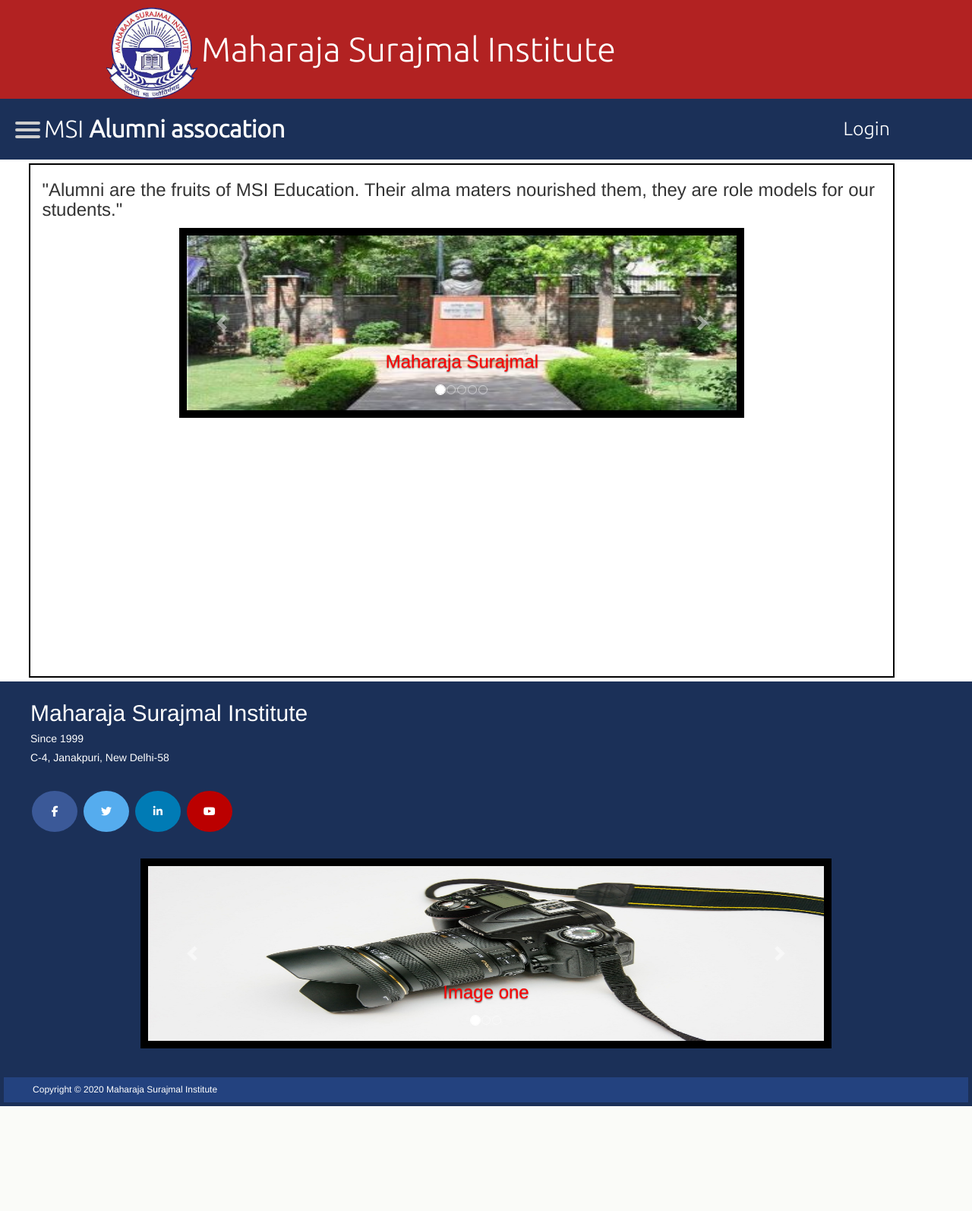
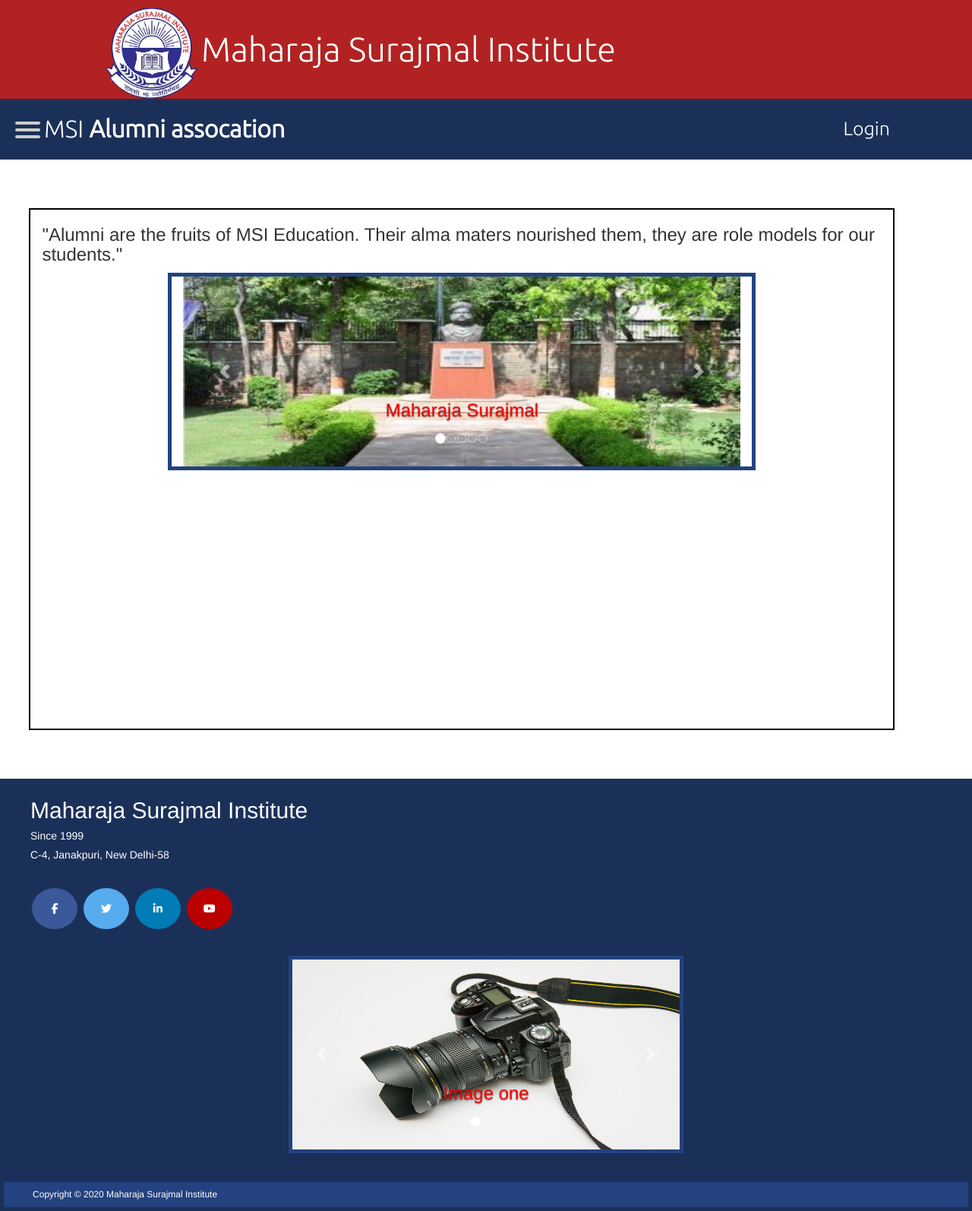
Before and after one commit to Megha2k/MSI-Alumni, a Django app: page / in a window 1280 px wide. Shown: the whole page at 76% size. Before the commit the page ends 1456 px from the top, so only its background shows below. Run offline with Django 3.2, Linux system fonts and the light colour scheme; some libraries are stand-ins or nearby versions.

Commit message:
minor corrections & additions

```diff
--- a/alumni_portal/static/js/base.js
+++ b/alumni_portal/static/js/base.js
@@ -15,16 +15,3 @@
     }
   }
 }
-
-/* Script for placement dropdown */
-function myPlacement() {
-  document.getElementById("myPlacement").classList.toggle("p-show");
-}
-window.onclick = function(e) {
-  if (!e.target.matches('.drpbtn-placement')) {
-  var placement = document.getElementById("myPlacement");
-    if (placement.classList.contains('p-show')) {
-      placement.classList.remove('p-show');
-    }
-  }
-}
--- a/alumni_portal/templates/alumni_app/base.html
+++ b/alumni_portal/templates/alumni_app/base.html
@@ -65,13 +65,13 @@
 					    <span></span>
 
 					    <ul id="menu">
-					      <a href="#"><li>Home</li></a>
+					      <a href="{% url 'index' %}"><li>Home</li></a>
 					      <a href="#"><li>About</li></a>
 					      <div class="dropdown">
-							  <button class="dropbtn" onclick="myFunction()">Courses &nbsp;<i class="fa fa-caret-down"></i>
+							  <button class="dropbtn" onclick="myFunction()">Placement &nbsp;<i class="fa fa-caret-down"></i>
 							  </button>
 							  <div class="dropdown-content" id="myDropdown">
-							    <a href="#">BCA</a>
+							    <a href={% url 'bca_placement' %}>BCA</a>
 							    <a href="#">BBA</a>
 							    <a href="#">B.Com</a>
 							    <a href="#">B.Ed</a>
@@ -79,15 +79,7 @@
 							</div>
 					      <a href="#"><li>Events</li></a>
 					      <a href="{% url 'notice' %}"><li>Notices</li></a>
-					      <div class="drpdwn-placement">
-							  <button class="drpbtn-placement" onclick="myPlacement()">Placement &nbsp;<i class="fa fa-caret-down"></i>
-							  </button>
-							  <div class="placement-content" id="myPlacement">
-							    <a href="#">BCA</a>
-							    <a href="#">BBA</a>
-							    <a href="#">B.Com</a>
-							    <a href="#">B.Ed</a>
-							  </div></div>
+					      <a href="{% url 'achievements' %}"><li>Achievements</li></a>
 					    </ul>
 					  </div>
 					</nav>
@@ -100,7 +92,7 @@
 		</div>
 	</div>
 
-	<div class="container" style=" margin-top:5px; margin-bottom:5px; margin-left:3%; border:2px black solid">
+	<div class="container" style=" margin-top:5%; margin-bottom:5%; margin-left:3%; border:2px black solid">
 		{% block base_body_block %}
 		<!-- Everything outside of this block will be inherited in all files that extend base.html -->
 		{% endblock %}
@@ -111,7 +103,7 @@
     <!-- -------------------------------------------------------------Footer-------------------------------------------------------------------------- -->
 	<footer class="foot_fixed">
 
-		<div class="wrapper row">
+		<div class="wrapper row" style="display:block;">
 		   <div>
 				<div style="margin-left: 50px;"><!-- --------------------College Name section----------------------------- -->
 					<h2>Maharaja Surajmal Institute</h2>
@@ -125,24 +117,24 @@
 					<i href="#" class="fa fa-youtube"></i>
 				</div>
 			</div>
-			<div style="width:70%; margin-left:auto; margin-right:auto; margin-bottom:auto; margin-top:auto;"><!-- Image slider in footer --------------------------------------------->
+			<div style="width:40%; margin-left:auto; margin-right:auto; margin-bottom:auto; margin-top:auto; border: 5px solid #23427f;"><!-- Image slider in footer --------------------------------------------->
 
 					   <div class="carousel slide" id="myslider" data-ride="carousel">
 						   <div class="carousel-inner"><!-- ------------------images stored here------------------------------------------------------- -->
 							   <div class="item active"><!-- ----------------------------------------------------------------first image--------------- -->
-								   <img src="{% static 'images/1.jpg' %}" alt="1.jpg" style="width:100%;height:250px; border: 10px solid black;">
+								   <img src="{% static 'images/1.jpg' %}" alt="1.jpg" style="width:100%;height:250px;">
 								   <div class="carousel-caption">
 									   <h3 style="color:red;">Image one</h3>
 								   </div>
 							   </div>
 							   <div class="item"><!-- -------------------------------------------------------second image------------------------------ -->
-								   <img src="{% static 'images/2.jpg' %}" alt="1.jpg" style="width:100%;height:250px; border: 10px solid black;">
+								   <img src="{% static 'images/2.jpg' %}" alt="1.jpg" style="width:100%;height:250px;">
 								   <div class="carousel-caption">
 									   <h3 style="color:red;">Image two</h3>
 								   </div>
 							   </div>
 							   <div class="item"><!-- ---------------------------------------------------------third image-------------------------- -->
-								   <img src="{% static 'images/3.jpg' %}" alt="1.jpg" style="width:100%;height:250px; border: 10px solid black;">
+								   <img src="{% static 'images/3.jpg' %}" alt="1.jpg" style="width:100%;height:250px;">
 								   <div class="carousel-caption">
 									   <h3 style="color:red;">Image three</h3>
 								   </div>
--- a/alumni_portal/templates/alumni_app/index.html
+++ b/alumni_portal/templates/alumni_app/index.html
@@ -7,36 +7,36 @@
 
 <h3>"Alumni are the fruits of MSI Education. Their alma maters nourished them, they are role models for our students."</h3>
 
-<div class="container" style="width:70%; margin-left:auto; margin-right:auto;"><!-- slide show  in body-->
+<div class="container" style="width:70%; margin-left:auto; margin-right:auto; border: 5px solid #23427f;"><!-- slide show  in body-->
 
     <div class="carousel slide" id="mysliderbody" data-ride="carousel">
         <div class="carousel-inner"  ><!-- images stored here -->
             <div class="item active "><!-- first image-->
-                <img img src="{% static 'images/maharaja_surajmal_ji.jpg' %}" alt="1.jpg" style="width:100%;height:250px; border: 10px solid black; " >
+                <img img src="{% static 'images/maharaja_surajmal_ji.jpg' %}" alt="1.jpg" style="width:100%;height:250px;" >
                 <div class="carousel-caption">
                     <h3 style="color:red;">Maharaja Surajmal</h3>
                 </div>
             </div>
             <div class="item"><!-- second image-->
-                <img src="{% static 'images/msi_auditorium.jpg' %}" alt="1.jpg" style="width:100%;height:250px; border: 10px solid black; ">
+                <img src="{% static 'images/msi_auditorium.jpg' %}" alt="1.jpg" style="width:100%;height:250px;">
                 <div class="carousel-caption">
                     <h3 style="color:red;">Auditorium</h3>
                 </div>
             </div>
             <div class="item"><!-- third image-->
-                <img src="{% static 'images/msi_ground.jpg' %}" alt="1.jpg" style="width:100%;height:250px; border: 10px solid black;">
+                <img src="{% static 'images/msi_ground.jpg' %}" alt="1.jpg" style="width:100%;height:250px;">
                 <div class="carousel-caption">
                     <h3 style="color:red;">Ground</h3>
                 </div>
             </div>
             <div class="item"><!-- fourth image-->
-                <img src="{% static 'images/msi_library.jpg' %}" alt="1.jpg" style="width:100%;height:250px; border: 10px solid black;">
+                <img src="{% static 'images/msi_library.jpg' %}" alt="1.jpg" style="width:100%;height:250px;">
                 <div class="carousel-caption">
                     <h3 style="color:red;">Library</h3>
                 </div>
             </div>
             <div class="item"><!-- fifth image-->
-                <img src="{% static 'images/msi_main_gate.jpg' %}" alt="1.jpg" style="width:100%;height:250px; border: 10px solid black;">
+                <img src="{% static 'images/msi_main_gate.jpg' %}" alt="1.jpg" style="width:100%;height:250px;">
                 <div class="carousel-caption">
                     <h3 style="color:red;">Main gate</h3>
                 </div>
```
Also changed, not shown: alumni_portal/alumni_app/migrations/0005_auto_20201026_1817.py (added), alumni_portal/db.sqlite3, 1 other file.
